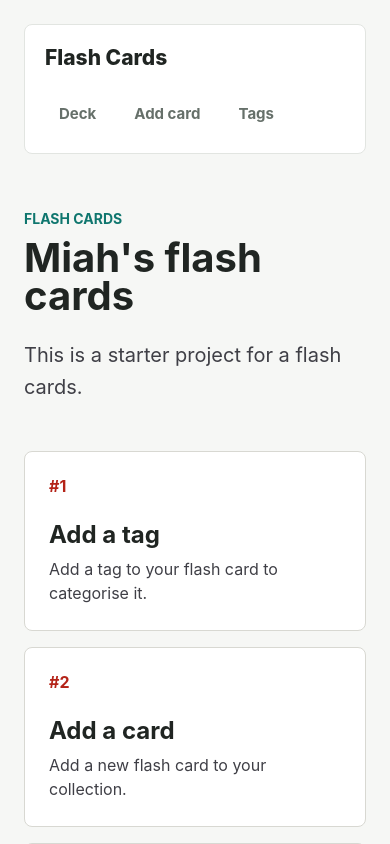
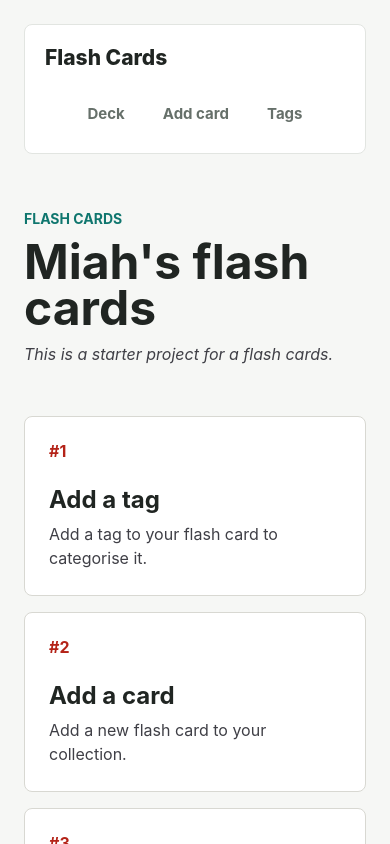
Before and after one commit to miahbates/flash-cards, a Next.js app in the folder frontend/: page / in a window 390 px wide. Shown: the top 844 px of the page. Built offline with nearby package versions, Linux system fonts and the light colour scheme; no server answers.

Commit message:
fix mobile add flashcard

```diff
--- a/frontend/app/globals.css
+++ b/frontend/app/globals.css
@@ -83,7 +83,7 @@ body {
 }
 
 h1 {
-  font-size: clamp(2.5rem, 7vw, 5.5rem);
+  font-size: 48px;
   line-height: 0.95;
   margin: 0;
   max-width: 10ch;
@@ -91,10 +91,11 @@ h1 {
 
 .lede {
   color: #3f3f46;
-  font-size: 1.25rem;
+  font-size: 1rem;
   line-height: 1.6;
-  margin: 24px 0 0;
+  margin: 12px 0 0;
   max-width: 620px;
+  font-style: italic;
 }
 
 .status {
@@ -211,5 +212,6 @@ h1 {
   .app-header__nav {
     flex-wrap: wrap;
     width: 100%;
+    justify-content: center;
   }
 }
--- a/frontend/app/tags/components/TagSection.module.css
+++ b/frontend/app/tags/components/TagSection.module.css
@@ -4,6 +4,11 @@
   justify-content: space-between;
   align-items: flex-start;
   gap: 24px;
+
+  @media (max-width: 670px) {
+    display: flex;
+    flex-direction: column;
+  }
 }
 
 .tagSectionCard {
```
